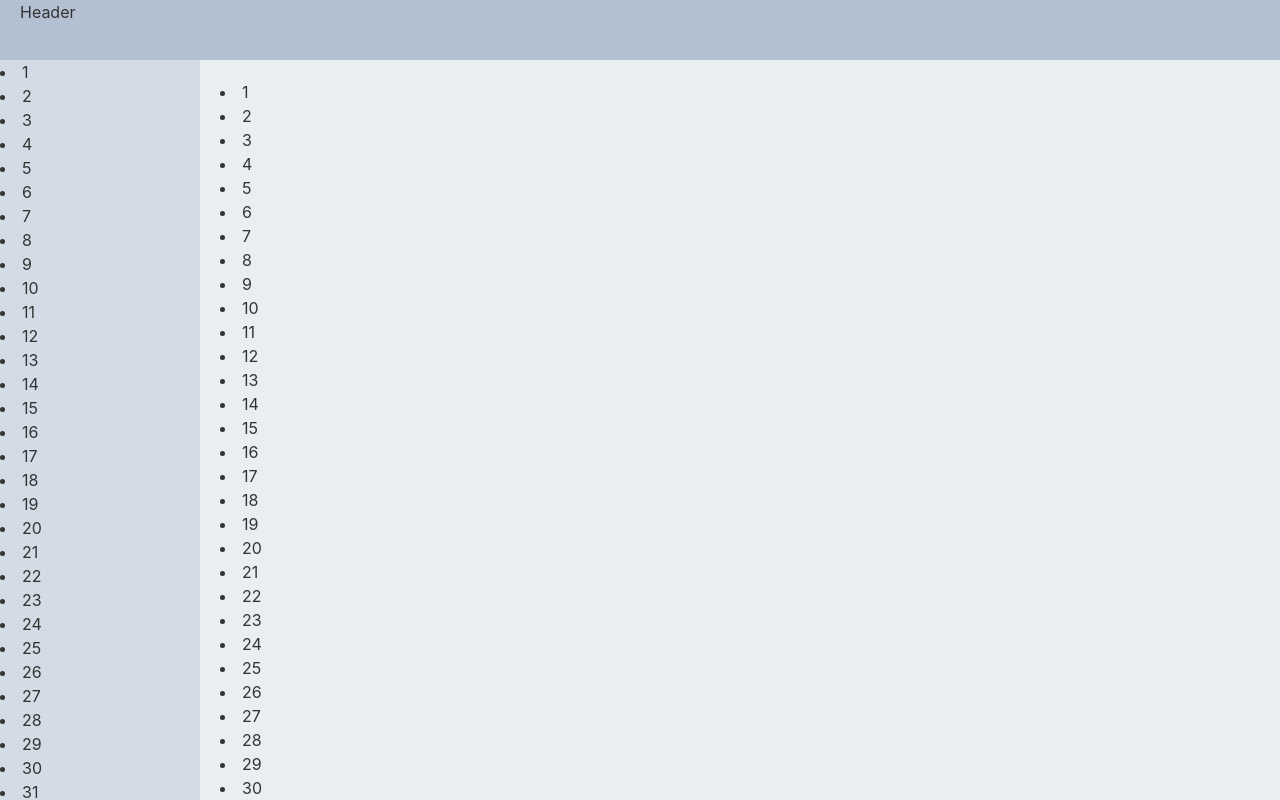
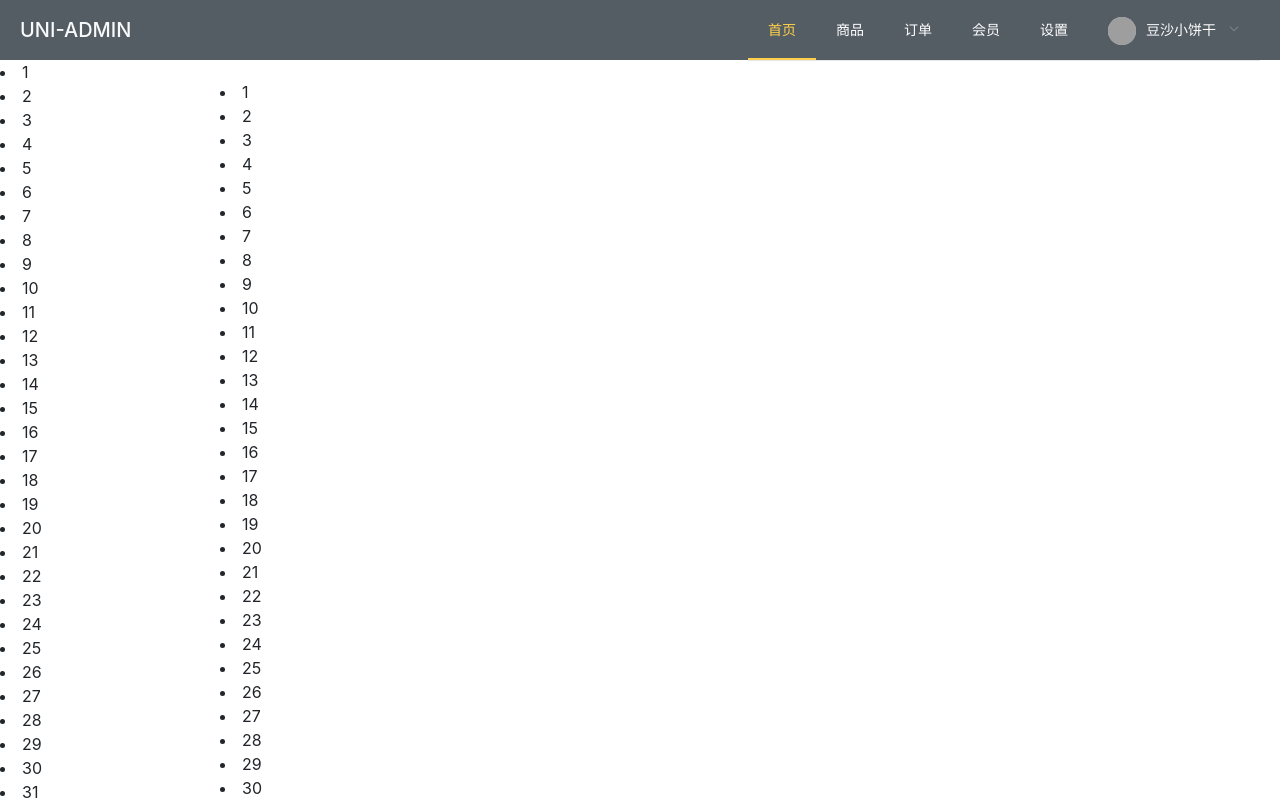
Before and after one commit to akangwu/vue-el-admin, a Vue app: page /#/index in a window 1280 px wide. Built offline with nearby package versions, Linux system fonts and the light colour scheme; grey boxes are pictures that could not be loaded.

Commit message:
15全局顶部导航开发(一)

```diff
--- a/src/views/layout.vue
+++ b/src/views/layout.vue
@@ -1,7 +1,34 @@
 <template>
   <div>
     <el-container style="position: absolute; top:0;right:0;bottom:0;left:0;overflow:hidden">
-      <el-header>Header</el-header>
+<!--      头部导航栏，这里和复制的有眼色差别，给一个背景色相同的就可以了-->
+      <el-header class="d-flex align-items-center" style="background:#545c64">
+<!--        顶部导航栏，直接复制的-->
+        <a class="h5 text-light mb-0 mr-auto">UNI-ADMIN</a>
+        <div class="line"></div>
+        <el-menu
+          :default-active="navBarIndex"
+          mode="horizontal"
+          @select="handleSelect"
+          background-color="#545c64"
+          text-color="#fff"
+          active-text-color="#ffd04b">
+          <el-menu-item index="1">首页</el-menu-item>
+          <el-menu-item index="2">商品</el-menu-item>
+          <el-menu-item index="3">订单</el-menu-item>
+          <el-menu-item index="4">会员</el-menu-item>
+          <el-menu-item index="5">设置</el-menu-item>
+
+          <el-submenu index="100">
+            <template slot="title">
+              <el-avatar size="small" style="padding-right: 10px;margin-right: 10px;"
+                         src="https://cube.elemecdn.com/3/7c/3ea6beec64369c2642b92c6726f1epng.png"></el-avatar>豆沙小饼干
+            </template>
+            <el-menu-item index="100-1">修改</el-menu-item>
+            <el-menu-item index="100-2">退出</el-menu-item>
+          </el-submenu>
+        </el-menu>
+      </el-header>
       <el-container style="height: 100%;padding-bottom: 60px">
 <!--        侧边布局-->
         <el-aside width="200px">
@@ -20,24 +47,21 @@
 
 <script>
   export default {
-    name: 'layout'
+    name: 'layout',
+    data() {
+      return {
+        navBarIndex: '1',
+      }
+    },
+    methods: {
+      handleSelect(key, keyPath) {
+        console.log(key, keyPath);
+      }
+    }
+
   }
 </script>
 
 <style scoped>
-  .el-header {
-    background-color: #B3C0D1;
-    color: #333;
-  }
 
-  .el-aside {
-    background-color: #D3DCE6;
-    color: #333;
-
-  }
-
-  .el-main {
-    background-color: #E9EEF3;
-    color: #333;
-  }
 </style>
```
